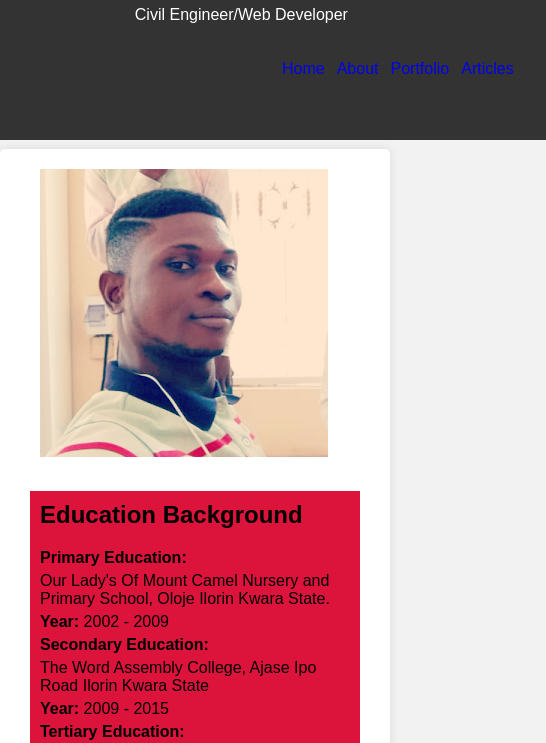
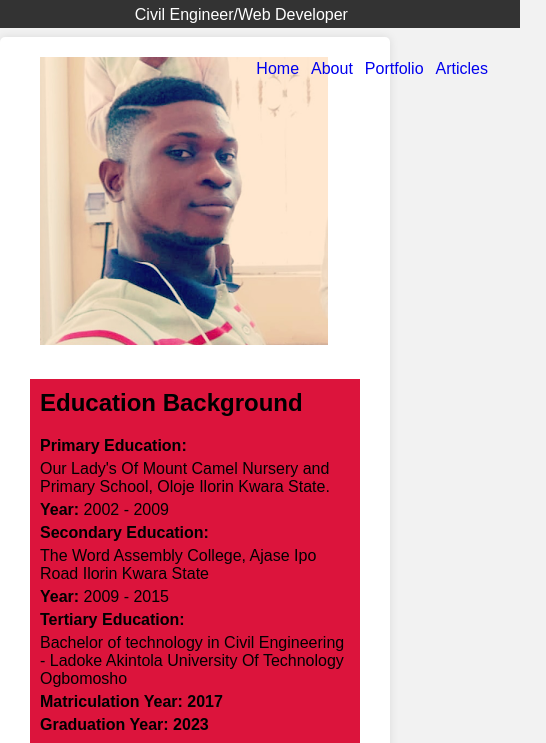
Before and after one commit to Olufemistephen/cv, a plain HTML site: page index.html in a window 390 px wide. Shown: the part 72-815 px from the top of the page, 546 px wide, since content can reach past the window. Drawn offline with Linux system fonts and the light colour scheme.

Commit message:
Update index.css

```diff
--- a/index.css
+++ b/index.css
@@ -183,6 +183,8 @@ footer {
 
     header{
         display: inline-block;
+        max-width: 480px;
+        max-height: 60px;
     }
     .hd2{
         max-width: 480px;
```
